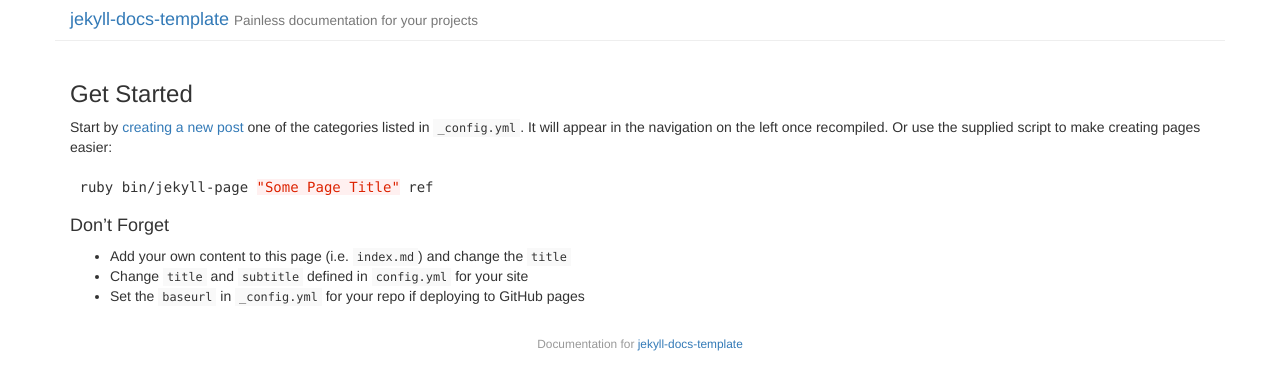
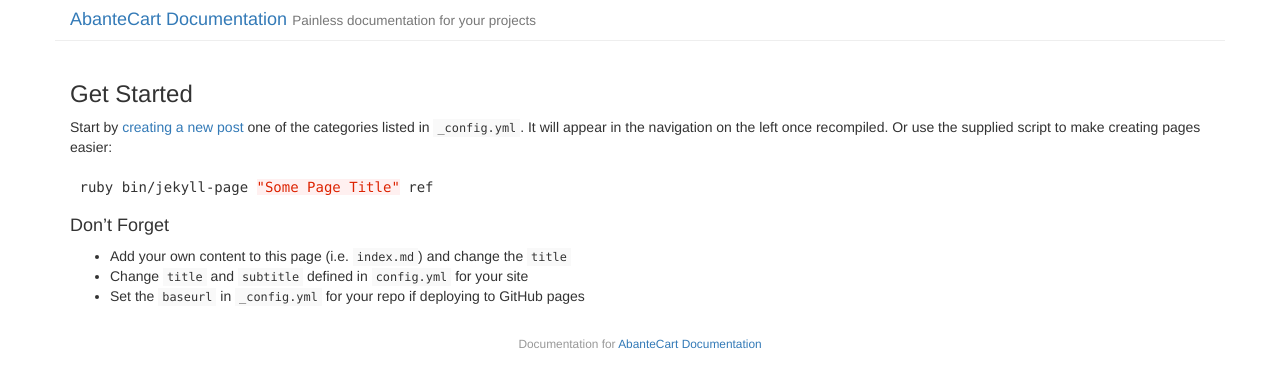
Before and after one commit to abantecart/abantecart.github.io, a Jekyll site: the page built from index.md, in a window 1280 px wide. Shown: the top 390 px of the page. Built offline with Jekyll 4.4.1, drawn with Linux system fonts in a browser that asks for light colours; Markdown is read by kramdown in place of the engine named in the settings.

Commit message:
settings

```diff
--- a/_config.yml
+++ b/_config.yml
@@ -1,5 +1,5 @@
 # Site title and subtitle. This is used in _includes/header.html
-title: 'jekyll-docs-template'
+title: 'AbanteCart Documentation'
 subtitle: 'Painless documentation for your projects'
 
 # if you wish to integrate disqus on pages set your shortname here
@@ -28,7 +28,7 @@
 
 # Keep as an empty string if served up at the root. If served up at a specific
 # path (e.g. on GitHub pages) leave off the trailing slash, e.g. /my-project
-baseurl: ''
+baseurl: '/abantecart.github.io'
 
 # Dates are not included in permalinks
 permalink: none
```
